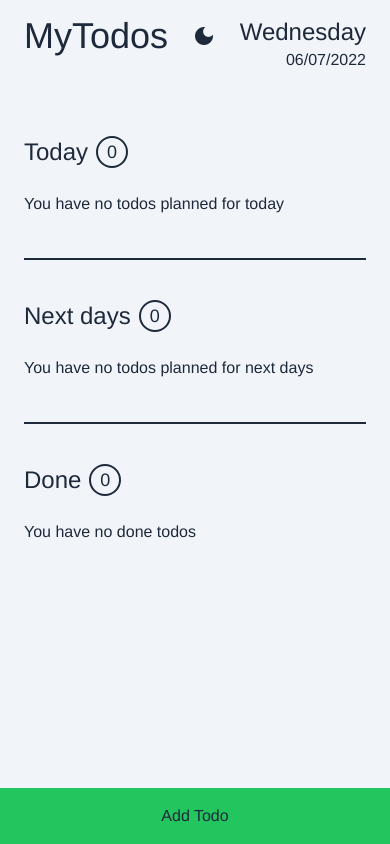
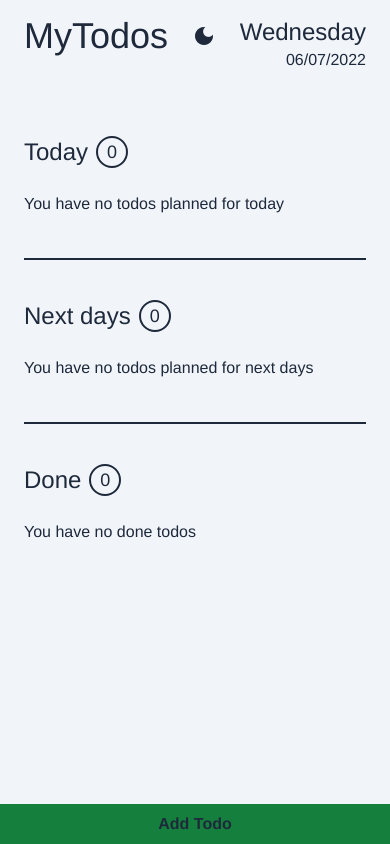
Before and after one commit to tpietka/todo-vue, a Vue app: page / in a window 390 px wide. Built offline with nearby package versions, Linux system fonts and the light colour scheme.

Commit message:
Fix add todo button

```diff
--- a/src/views/Home.vue
+++ b/src/views/Home.vue
@@ -10,9 +10,11 @@ onBeforeMount(() => {
 });
 </script>
 <template>
-  <div class="hidden md:flex md:justify-center md:my-12">
+  <div
+    class="flex fixed justify-center bottom-0 w-full md:relative md:justify-center md:my-12"
+  >
     <custom-button
-      class="bg-green-700 font-bold py-2 bottom-0 w-48 hover:bg-green-600"
+      class="bg-green-700 font-bold py-2 w-full bottom-0 md:w-48 hover:bg-green-600"
       id="btn-add-todo"
       routeName="NewTodoForm"
       label="Add Todo"
@@ -37,12 +39,4 @@ onBeforeMount(() => {
       no-todos-message="You have no done todos"
     ></todo-list>
   </div>
-  <div class="flex md:hidden fixed justify-center bottom-0 w-full">
-    <custom-button
-      class="bg-green-500 py-4 flex justify-center w-full"
-      id="btn-add-todo"
-      routeName="NewTodoForm"
-      label="Add Todo"
-    ></custom-button>
-  </div>
 </template>
```
